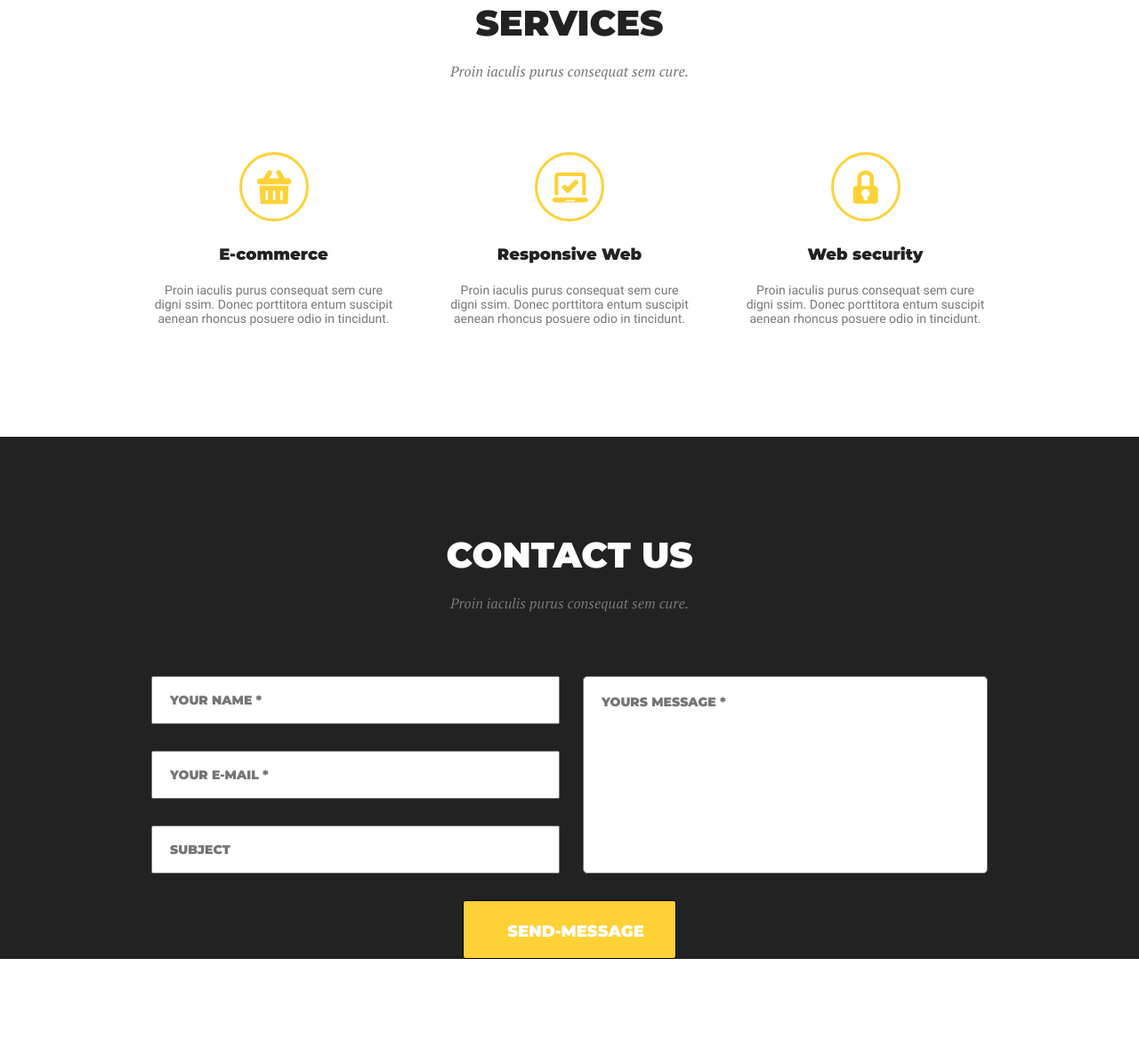
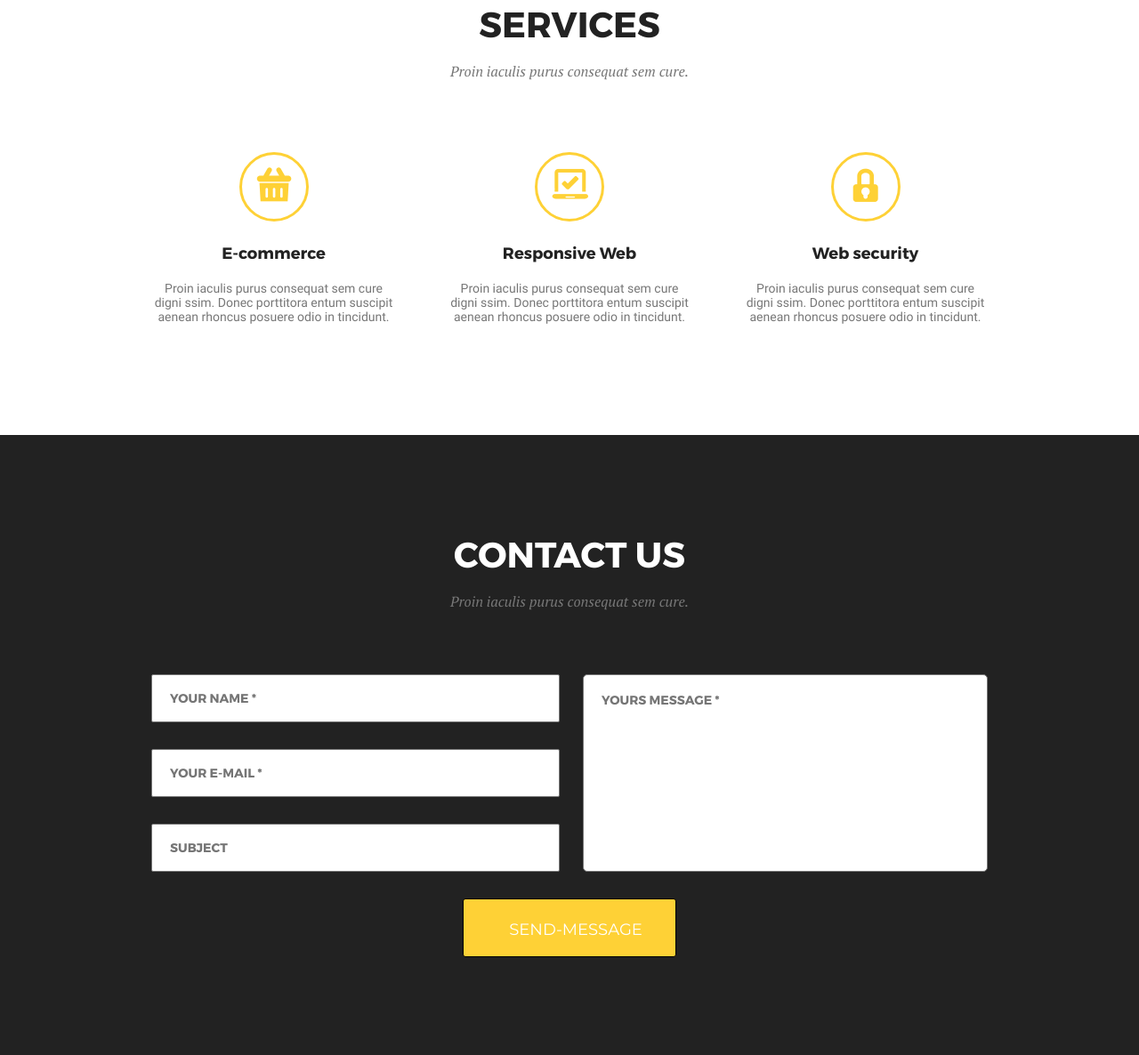
Before and after one commit to Alexlogvin2019/goit-fe-course, a plain HTML site: page html-css/module-07/index.html in a window 1280 px wide. Shown: the part 206-1392 px from the top of the page at 89% size. Before the commit the page ends 1284 px from the top, so only its background shows below. Drawn offline with Linux system fonts and the light colour scheme.

Commit message:
mod7ver10

```diff
--- a/html-css/module-07/css/styles.css
+++ b/html-css/module-07/css/styles.css
@@ -4,10 +4,8 @@
   font-weight: 400;
   src: local("Montserrat Regular"), local("Montserrat-Regular"),
     url("../fonts/Wisdom\ Script\ AI.woff2") format("woff2"),
-
-      url("../fonts/Wisdom\ Script\ AI.woff") format("woff");
+    url("../fonts/Wisdom\ Script\ AI.woff") format("woff");
 }
-
 
 @font-face {
   font-family: "Montserrat";
@@ -15,18 +13,16 @@
   font-weight: 400;
   src: local("Montserrat Regular"), local("Montserrat-Regular"),
     url("../fonts/montserrat-v14-latin-regular.woff2") format("woff2"),
-
-      url("../fonts/montserrat-v14-latin-regular.woff") format("woff");
+    url("../fonts/montserrat-v14-latin-regular.woff") format("woff");
 }
 
 @font-face {
   font-family: "Montserrat";
-  font-style: normal;
-  font-weight: 900;
+  font-style: bold;
+  font-weight: 700;
   src: local("Montserrat Black"), local("Montserrat-Black"),
-    url("../fonts/montserrat-v14-latin-900.woff2") format("woff2"),
-     url("../fonts/montserrat-v14-latin-900.woff")
-      format("woff");
+    /*url("../fonts/montserrat-v14-latin-900.woff2") format("woff2"),*/
+    url("../fonts/mont400.woff") format("woff");
 }
 @font-face {
   font-family: "Ptserif";
@@ -43,7 +39,6 @@
     url("../fonts/RobotoSlab-Regular.woff") format("woff");
 }
 
-
 textarea:focus:invalid {
   outline: 1px solid red;
 }
@@ -51,24 +46,22 @@ textarea:focus:valid {
   outline: 1px solid green;
 }
 
-
-input[type='email']:focus:invalid {
+input[type="email"]:focus:invalid {
   outline: 1px solid red;
 }
-input[type='email']:focus:valid {
+input[type="email"]:focus:valid {
   outline: 1px solid green;
 }
-input[type='text']:focus:invalid {
+input[type="text"]:focus:invalid {
   outline: 1px solid red;
 }
-input[type='text']:focus:valid {
+input[type="text"]:focus:valid {
   outline: 1px solid green;
 }
 textarea {
   font-size: 14px;
   font-family: "Montserrat";
-  color: #bbbbbb;
-  font-weight: 900;
+  font-weight: 400;
   text-transform: uppercase;
   margin-bottom: 30px;
   width: 100%;
@@ -89,7 +82,7 @@ input {
   font-size: 14px;
   font-family: "Montserrat";
   /*color: #bbbbbb;*/
-  font-weight: 900;
+  font-weight: 400;
   text-transform: uppercase;
   border-style: solid;
   border-width: 1px;
@@ -99,8 +92,11 @@ input {
   height: 50px;
   padding-left: 20px;
 }
+textarea::placeholder {
+  font-weight: 700;
+}
 input::placeholder {
-  /*padding-left: 20px;*/
+  font-weight: 700;
 }
 
 input[type="submit"] {
@@ -118,7 +114,6 @@ label {
   margin-bottom: 30px;
   width: 455px;
   margin-right: 30px;
-
 }
 
 .footer-p {
@@ -135,7 +130,7 @@ label {
   font-size: 40px;
   font-family: "Montserrat";
   color: rgb(255, 255, 255);
-  font-weight: bold;
+  font-weight: 700;
   text-transform: uppercase;
   text-align: center;
   margin: 0;
@@ -151,8 +146,9 @@ footer {
   padding: 0px;
   margin: auto;
   width: 940px;
+  padding-bottom: 110px;
 }
-
+/*
 .icon {
   border-style: solid;
   border-width: 3px;
@@ -165,17 +161,34 @@ footer {
   background-repeat: no-repeat;
   background-position: center;
 }
+*/
+
+.services-h3::before {
+  display: block;
+  content: "";
+  border-style: solid;
+  border-width: 3px;
+  border-color: rgb(254, 209, 54);
+  border-radius: 50%;
+  width: 72px;
+  height: 72px;
+  margin: 0px auto 25px;
+}
+
 .basket {
   background-image: url(../img/Icon-Basket.png);
-
+  background-repeat: no-repeat;
+  background-position: 50% 20%;
 }
 .laptop {
   background-image: url(../img/Icon-Laptop.png);
-
+  background-repeat: no-repeat;
+  background-position: 50% 20%;
 }
 .locked {
   background-image: url(../img/Icon-Locked.png);
-
+  background-repeat: no-repeat;
+  background-position: 50% 20%;
 }
 .services-ul {
   list-style: none;
@@ -200,7 +213,7 @@ footer {
   color: rgb(34, 34, 34);
   font-weight: bold;
   margin: 0;
-  padding-top: 27px;
+  /*padding-top: 27px;*/
 }
 
 .services-li {
@@ -225,7 +238,7 @@ footer {
   font-size: 40px;
   font-family: "Montserrat";
   color: rgb(34, 34, 34);
-  font-weight: 900;
+  font-weight: 700;
   text-transform: uppercase;
   text-align: center;
   margin: 0;
@@ -264,11 +277,11 @@ h1 {
   right: 0px;
 }
 
-.logo a{
+.logo a {
   text-decoration: none;
-    font-size: 26px;
-    font-family: "Wisdom";
-    color: #fed136;
+  font-size: 26px;
+  font-family: "Wisdom";
+  color: #fed136;
 }
 
 .header-menu {
--- a/html-css/module-07/index.html
+++ b/html-css/module-07/index.html
@@ -39,8 +39,7 @@
           <p class="services-p">Proin iaculis purus consequat sem cure.</p>
           <ul class="services-ul">
             <li class="services-li">
-              <div class="icon basket">basket</div>
-              <h3 class="services-h3">E-commerce</h3>
+              <h3 class="services-h3 basket">E-commerce</h3>
               <p class="services-p2">
                 Proin iaculis purus consequat sem cure digni ssim. Donec
                 porttitora entum suscipit aenean rhoncus posuere odio in
@@ -48,8 +47,7 @@
               </p>
             </li>
             <li class="services-li">
-              <div class="icon laptop">laptop</div>
-              <h3 class="services-h3">Responsive Web</h3>
+              <h3 class="services-h3 laptop">Responsive Web</h3>
               <p class="services-p2">
                 Proin iaculis purus consequat sem cure digni ssim. Donec
                 porttitora entum suscipit aenean rhoncus posuere odio in
@@ -57,8 +55,7 @@
               </p>
             </li>
             <li class="services-li">
-              <div class="icon locked">locked</div>
-              <h3 class="services-h3">Web security</h3>
+              <h3 class="services-h3 locked">Web security</h3>
               <p class="services-p2">
                 Proin iaculis purus consequat sem cure digni ssim. Donec
                 porttitora entum suscipit aenean rhoncus posuere odio in
```
Also changed, not shown: html-css/module-07/fonts/mont400.woff (added).
